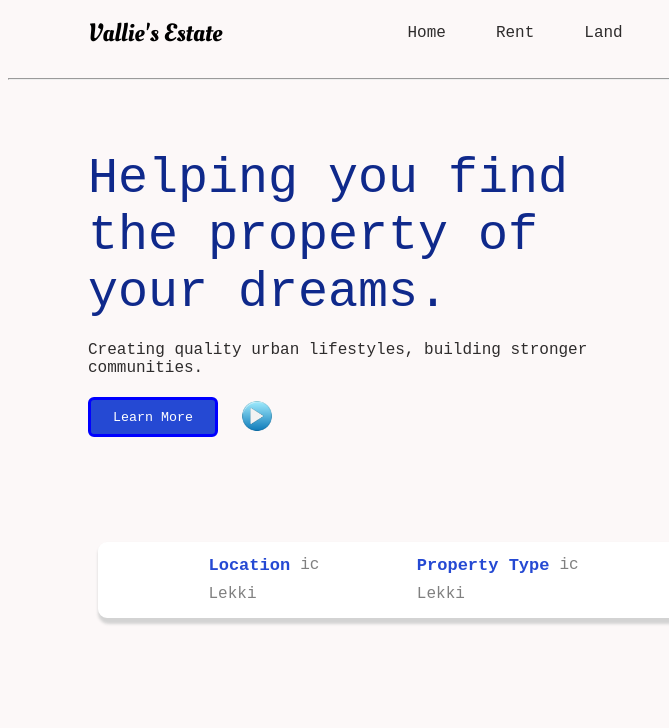
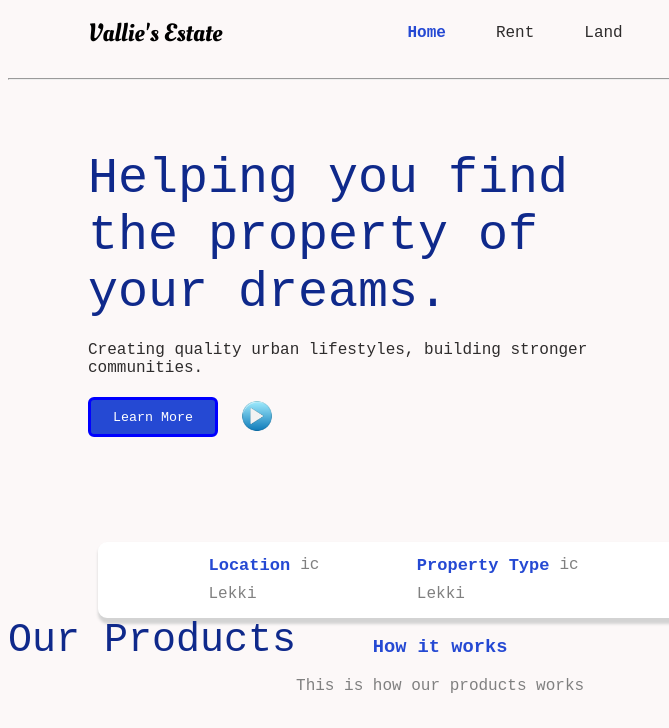
Before and after one commit to Kangonga/vallies_estate, a plain HTML site: page index.html in a window 1280 px wide. Shown: the top 728 px of the page, 0-669 px from the left. Drawn offline with Linux system fonts and the light colour scheme.

Commit message:
add section 4

```diff
--- a/index.html
+++ b/index.html
@@ -98,7 +98,18 @@
 
     </div>
 
-
+    <div class="section4">
+        <div class="title">Our Products</div>
+        <div class="subtitle">
+            <h3> How it works</h3>
+            <p>This is how our products works</p>
+        </div>
+        <div class="carousel">
+            <div class="carousel-child"></div>
+            <div class="carousel-child"></div>
+            <div class="carousel-child"></div>
+        </div>
+    </div>
 
 
 
--- a/styles.css
+++ b/styles.css
@@ -42,8 +42,11 @@
     font-size: 25px;
     margin-top: 8px;
     color: black;
+}
 
-
+li:first-child {
+    color: #2549d3;
+    font-weight: bold;
 }
 .menu-items {
     display: flex;
@@ -160,10 +163,24 @@ li {
 
 
 
+/* ************************************** */
+.section4 {
+    display: flex;
+}
 
-
-
-
+.title {
+    color: #0f298b;
+    font-size: 40px;
+}
+.subtitle {
+    text-align: center;
+}
+.subtitle h3 {
+    color: #2549d3;
+}
+.subtitle p {
+    color: gray;
+}
 
 
 
```
